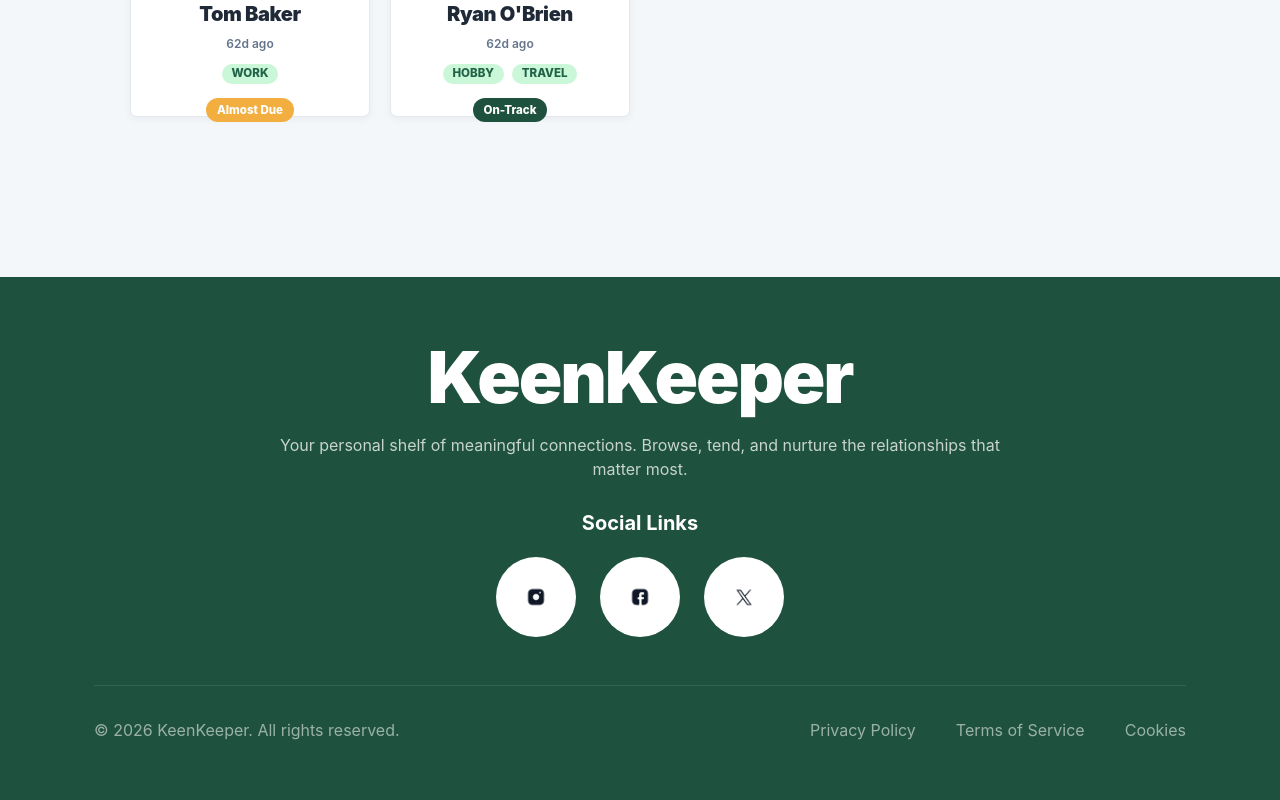
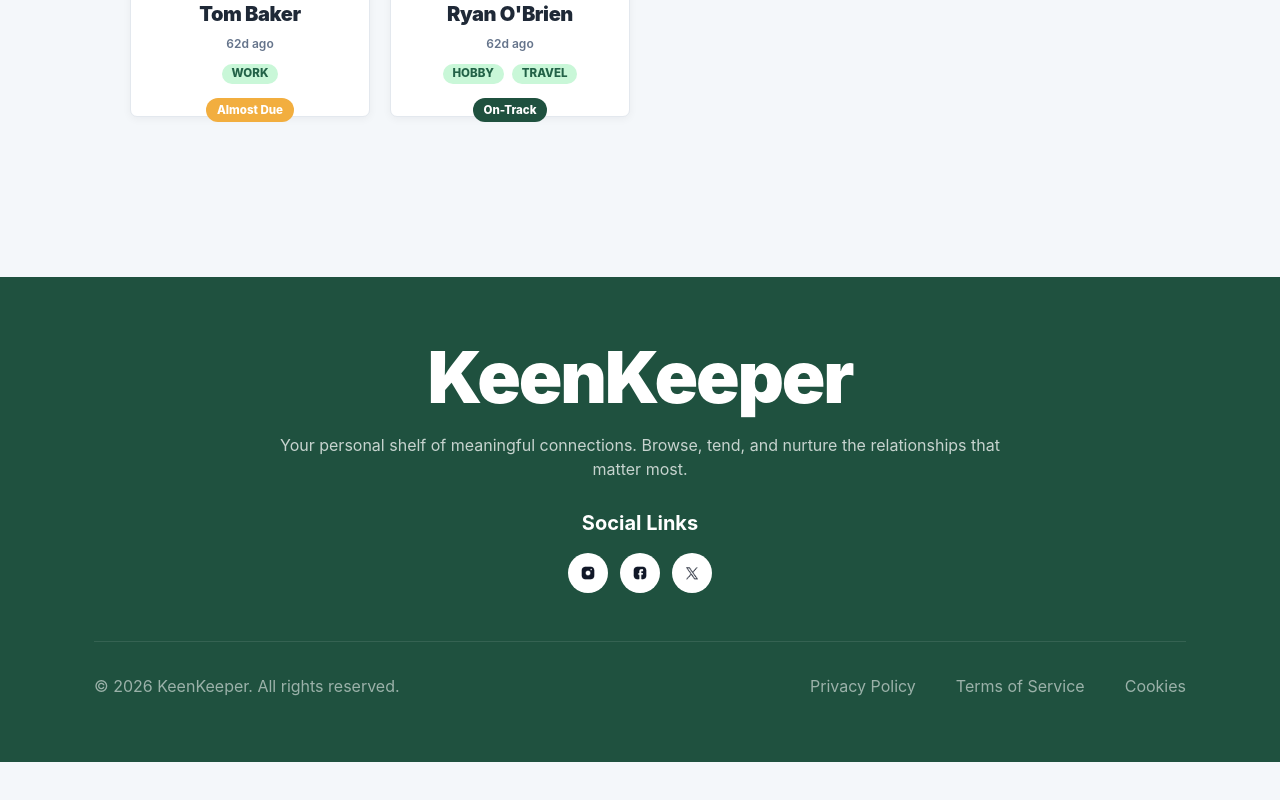
Before and after one commit to shiamsharif/kinkeeper, a Next.js app: page / in a window 1280 px wide. Shown: the part 1330-2130 px from the top of the page. After the commit the page ends 2092 px from the top, so only its background shows below. Built offline with nearby package versions, Linux system fonts and the light colour scheme.

Commit message:
fix the issue

```diff
--- a/src/components/Footer.jsx
+++ b/src/components/Footer.jsx
@@ -19,13 +19,13 @@
         </p>
 
         <h3 className="mt-7 text-xl font-bold">Social Links</h3>
-        <div className="mt-5 flex justify-center gap-6">
+        <div className="mt-4 flex justify-center gap-3">
           {socialLinks.map((social) => (
             <span
-              className="grid h-20 w-20 place-items-center rounded-full bg-white"
+              className="grid h-10 w-10 place-items-center rounded-full bg-white"
               key={social.label}
             >
-              <Image src={social.icon} alt={social.label} width={38} height={38} />
+              <Image src={social.icon} alt={social.label} width={30} height={30} />
             </span>
           ))}
         </div>
```
